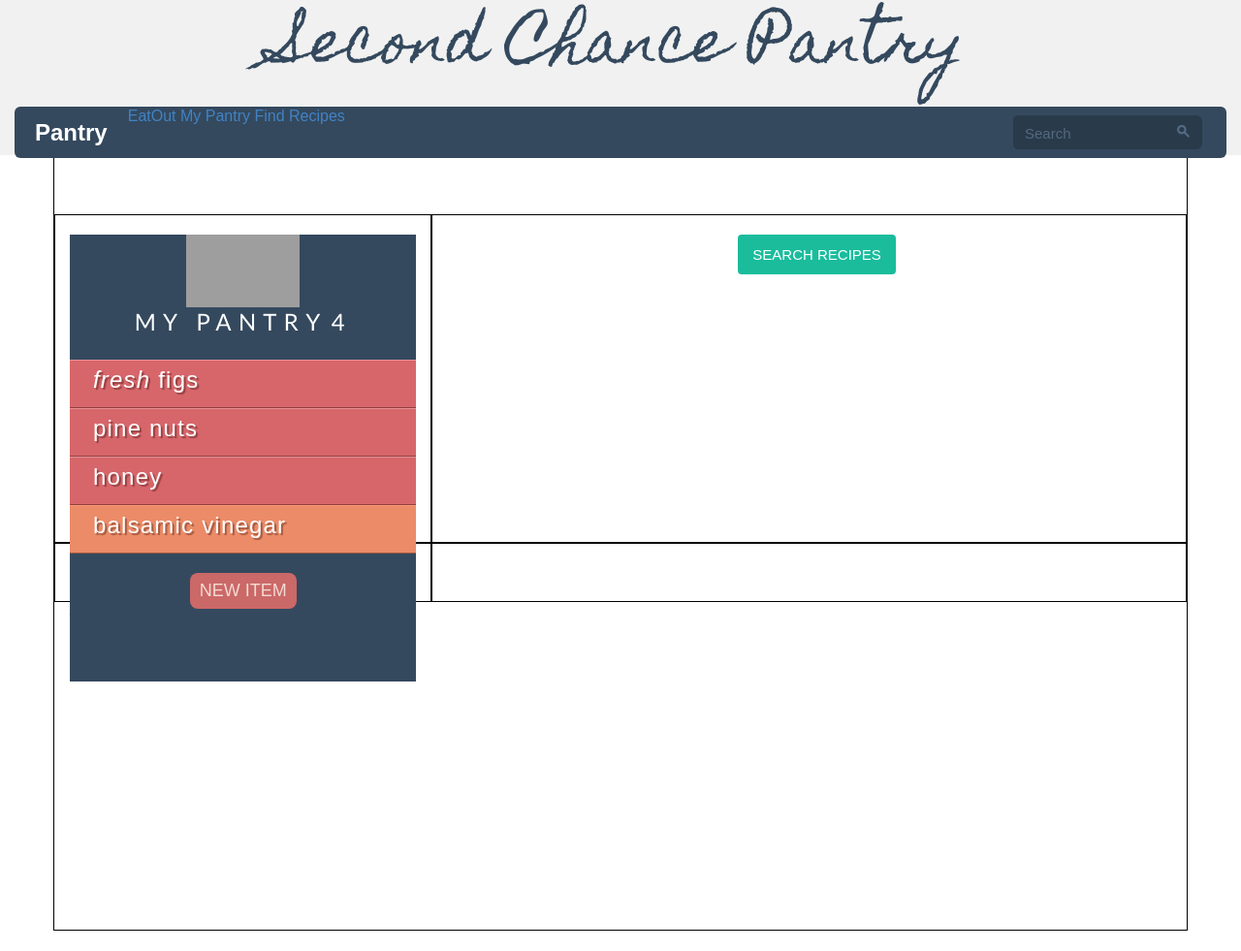
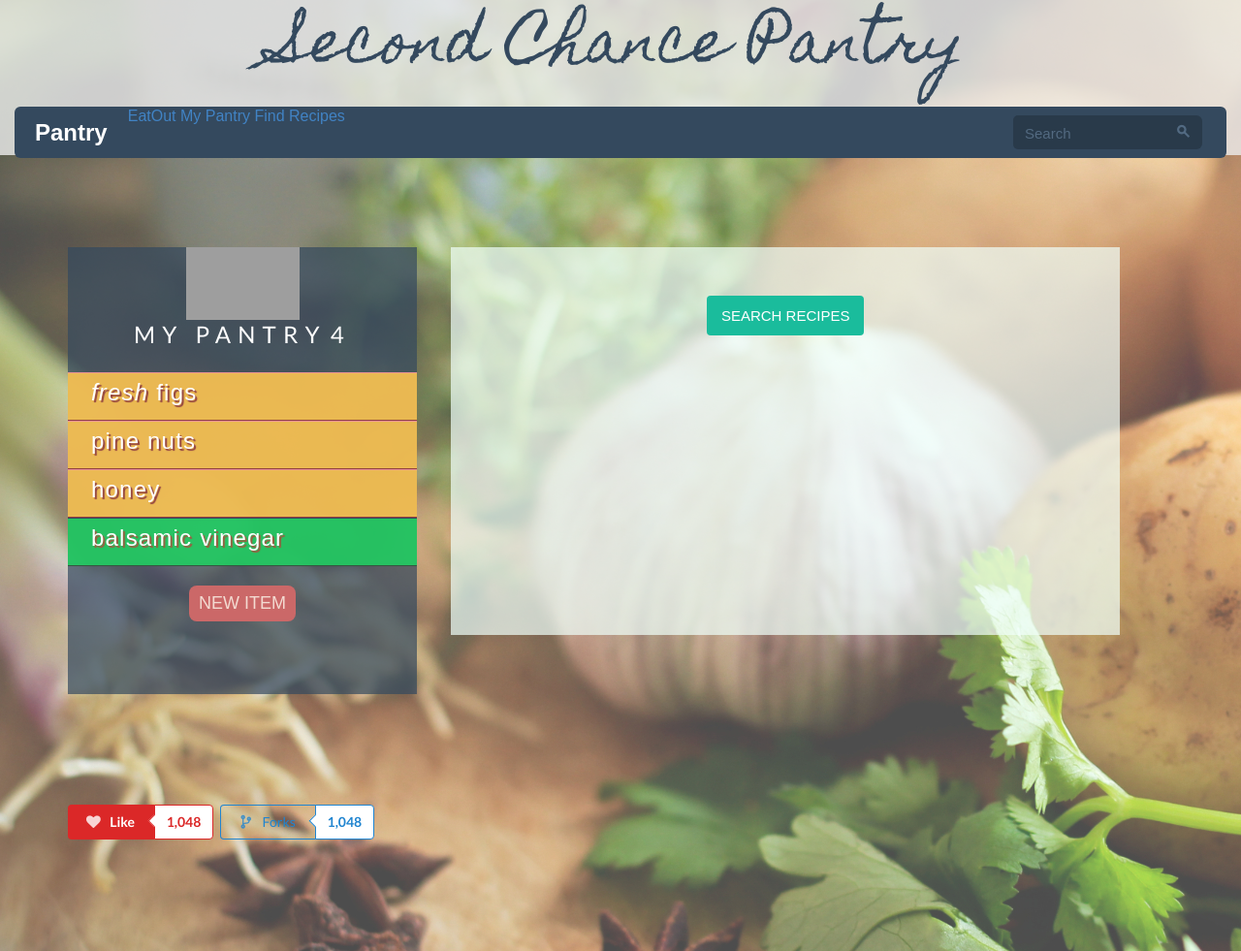
Before and after one commit to secondchancepantry/secondchancepantry, a PHP site: page /Recipe/recipe.html in a window 1280 px wide. Shown: the whole page at 97% size. Before the commit the page ends 960 px from the top, so only its background shows below. Run offline with PHP 8.4, Linux system fonts and the light colour scheme; some libraries are stand-ins or nearby versions; some web fonts are replaced; grey boxes are pictures that could not be loaded.

Commit message:
Finished

```diff
--- a/Recipe/assets/css/style.css
+++ b/Recipe/assets/css/style.css
@@ -14,16 +14,17 @@
   }
   .navbar {
     margin-top:10px;
+    width:100%;
   }
   .height {
       height: 400px;
-      border: 1px solid black;
+      /*border: 1px solid black;*/
   }
   #add-ingredient-container {
     margin-top:60px;
   }
   .border {
-      border: 1px solid black;
+      /*border: 1px solid black;*/
   }
   .selectedIngredient {
       background-color: lightgreen;
@@ -32,7 +33,6 @@
 
   #search-btn {
       margin-top: 20px;
-      margin-left: 300px;
       margin-bottom: 10px;
   }
 
@@ -51,11 +51,12 @@ body {
   padding: 0;}
 
 #page {
-  background-color: #34495e;
+  background-color: rgba(52, 73, 94,0.7);
   margin: 0 auto 0 auto;
   position: relative;
-  text-align: center;}
+  text-align: center;
   /* Responsive page rules at bottom of style sheet */
+}
 
 h1 {
   background-image: url(../images/kinglogo.png);
@@ -99,10 +100,10 @@ ul {
   margin: 0;}
 
 li {
-  background-color: #ec8b68;
+  background-color: rgba(34, 204, 98, 0.9);
   color: #fff;
-  border-top: 1px solid #fe9772;
-  border-bottom: 1px solid #9f593f;
+  border-top: 1px solid #34495e;
+  border-bottom: 1px solid #355641;
   font-size: 24px;
   letter-spacing: .05em;
   list-style-type: none;
@@ -134,7 +135,7 @@ p {
   text-align: center;}
 
 .hot {
-  background-color: #d7666b;
+  background-color:rgba(251, 196, 82,0.9);
   color: #fff;
   text-shadow: 2px 2px 1px #914141;
   border-top: 1px solid #e99295;
@@ -287,7 +288,7 @@ a.show{
   width: 130px;
   height: 60px;
   background-color: #403c3b;
-  background-image: url('../images/adverlion.png');
+  background-image: url('./images/adverlion.png');
   background-repeat: no-repeat;
   background-position: 10px center;
   color: #fff;
@@ -334,12 +335,20 @@ a.show{
 }
 @media (-webkit-min-device-pixel-ratio: 2), (min-resolution: 192dpi) {
   h1{
-    background-image: url(../images/2xkinglogo.png);
+    background-image: url(./images/2xkinglogo.png);
     background-size: 72px 72px;
   }
-}
+selected-ingredients-container}
 
 /*SELECTED INGREDIENTS */
+#selected-ingredients-container {
+    text-align: center;
+    margin-left: 20px;
+    background-color: rgba(239, 255, 249,0.7);
+    margin-top: 20px;
+    width: 59%;
+    padding-top: 30px;
+}
 .selectedIngredient {
   margin: 5px 20px 5px 20px;
   background: red; /* For browsers that do not support gradients */
@@ -348,3 +357,42 @@ a.show{
   background: -moz-linear-gradient(-90deg, white, #34495e); /* For Firefox 3.6 to 15 */
   background: linear-gradient(-90deg, white, #34495e); /* Standard syntax */
 }
+
+#result-container {
+  padding-top: 40px;
+  margin-top: 230px;
+}
+
+.recipes {
+  width: 95%;
+  margin: 10px 0px 10px -10px;
+  background-color:rgba(242, 251, 254,0.7);
+  border: 2px solid darkgrey;
+}
+.container {
+  padding:15px;
+}
+
+img {
+    width:150px;
+}
+
+.recipe-name {
+  font-size: 23px;
+  line-height: normal;
+}
+.sub-text {
+  font-size: 15px;
+  color:darkgrey;
+  line-height: normal;
+}
+.text {
+  font-size: 17px;
+  color:#54514c;
+}
+#GoogleCalendar-btn {
+  background-color: #3f7be9;
+  color:white;
+  font-size:12px;
+  margin-top: 15px;
+}
--- a/Recipe/assets/javascript/app.js
+++ b/Recipe/assets/javascript/app.js
@@ -49,7 +49,7 @@ $(function() {
     var $this = $(this);
     var complete = $this.hasClass('complete');
     var selectedIngredient = $(this).text();
-    $('#selected-ingredients-container').append(`<p class='selectedIngredient'>${selectedIngredient}</p>`);
+    $('#selected-ingredients-container').append(`<p class='selectedIngredient'>${selectedIngredient}</p> <br>`);
     selectedIngredientList.push(selectedIngredient);
     console.log(selectedIngredientList);
 
@@ -76,15 +76,6 @@ $(function() {
 
 
 /*=====  End of TESTING  ======*/
-
-
-
-
-
-
-
-
-
 
 
 // $('#submit-btn').on('click', function() {
@@ -128,7 +119,31 @@ var getRecipe = function(){
                         type: 'GET', // The HTTP Method, can be GET POST PUT DELETE etc
                         data: {}, // Additional parameters here
                         dataType: 'json',
-                    success: function(data) { console.log((data)); },
+                        success: function(data) {
+                            var img = data.image;
+                            var name = data.title;
+                            var time = data.readyInMinutes;
+                            var steps = data.instructions.slice(0,400);
+                            var more = data.sourceUrl;
+
+                             console.log((data));
+                            $('#result-container').append(`
+                                <div class="recipes container">
+                                  <div class="col-sm-3">
+                                      <img src="${img}">
+                                  </div>
+                                  <div class="col-sm-9">
+                                      <div class='recipe-name'> ${name}</div>
+                                      <div class='sub-text'> Ready in: ${time} minutes </div>
+                                      <br>
+                                      <div class='text'> Direction : ${steps} ... <a href="${more}"> Read More... </a></div>
+                                      <button id="GoogleCalendar-btn"> Add to Calendar </button>
+                                  </div>
+                                </div>
+                            `);
+
+
+                        },
                         error: function(err) { alert(err); },
                         beforeSend: function(xhr) {
                         xhr.setRequestHeader("X-Mashape-Authorization", "DrNwVlaI6BmshQBWAGcWVKEwd2Nop1lT1sHjsnhKbHXzD5wrkP"); // Enter here your Mashape key
@@ -147,7 +162,7 @@ var getRecipe = function(){
 
 
 $('#search-btn').on('click', function(){
-
+    $('result-container').empty();
     getRecipe();
 
 });
--- a/Recipe/recipe.html
+++ b/Recipe/recipe.html
@@ -95,6 +95,7 @@
            </div>
            <div class="col-sm-8 height" id="selected-ingredients-container">
                 <button type="submit" class="btn btn-primary" id="search-btn">Search Recipes </button>
+                <br>
            </div>
         </div>
     </div>
@@ -102,9 +103,26 @@
 
 
     <!-- RESULT CONTAINER -->
-    <div class="container height" id="recipe-found"> Show Recipes here</div>
+    <div class="container" id="result-container">
+          <div class="ui labeled button" tabindex="0">
+            <div class="ui red button">
+              <i class="heart icon"></i> Like
+            </div>
+            <a class="ui basic red left pointing label">
+              1,048
+            </a>
+          </div>
+          <div class="ui labeled button" tabindex="0">
+            <div class="ui basic blue button">
+              <i class="fork icon"></i> Forks
+            </div>
+            <a class="ui basic left pointing blue label">
+              1,048
+            </a>
+          </div>
+    </div>
 
-
+    <br><br><br><br><br>
 
 
       <!-- jQuery (necessary for Flat UI's JavaScript plugins) -->
@@ -136,7 +154,12 @@
     <!-- JQuery UI Link -->
     <script src="https://code.jquery.com/ui/1.12.0/jquery-ui.min.js" integrity="sha256-eGE6blurk5sHj+rmkfsGYeKyZx3M4bG+ZlFyA7Kns7E="crossorigin="anonymous"></script>
         <!-- Firebase -->
+    <style type="text/css">
+      body {
+          background-image: url("./assets/img/bg.jpg");
+      }
 
+    </style>
 
     </body>
 </html>
```
Also changed, not shown: Recipe/assets/img/bg.jpg (added), 2 other files. Lines whose indentation alone changed are shown as unchanged.
